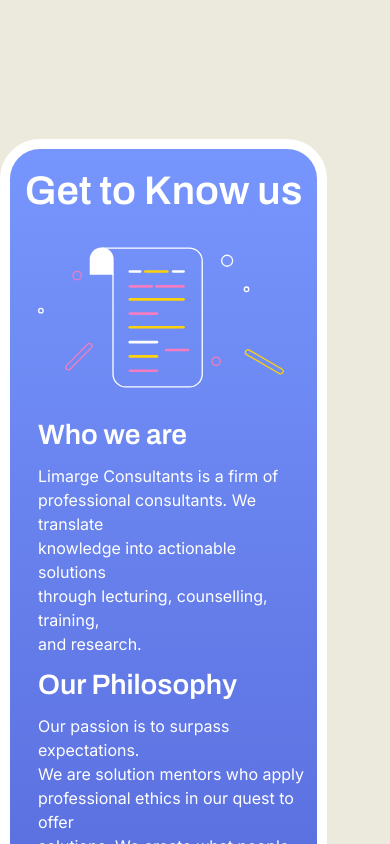
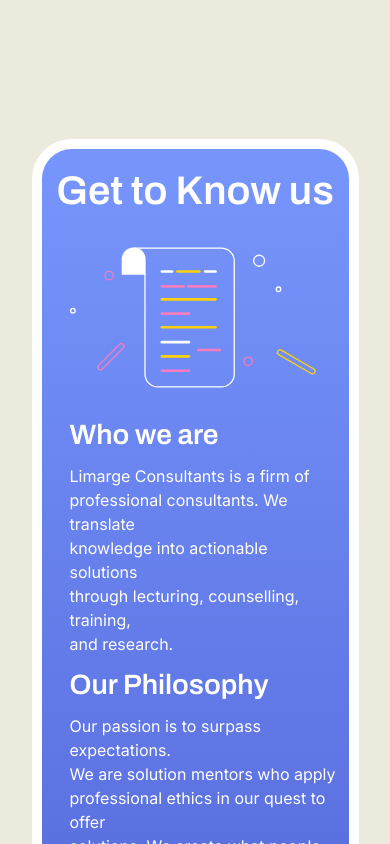
Before and after one commit to almondkiruthu/Limarge, a React (Vite) app in the folder client/: page / in a window 390 px wide. Shown: the part 4600-5444 px from the top of the page. Built offline with nearby package versions, Linux system fonts and the light colour scheme; what prettier-plugin-tailwindcss would draw is missing.

Commit message:
I made the About us component responsive on  sm breakpoints

```diff
--- a/client/src/components/Aboutus.tsx
+++ b/client/src/components/Aboutus.tsx
@@ -1,7 +1,7 @@
 const Aboutus = () => {
   return (
     <>
-      <div className="knowus-card relative  bottom-[-37.5rem]  z-10 max-w-[20.4375rem] rounded-[2.5rem] p-3 md:top-[-13rem] md:mx-auto md:max-w-[30.125rem] md:px-[4rem] md:pb-[4rem] md:pt-[3rem] lg:top-[-9rem] lg:max-w-[60.125rem] xl:top-[-12rem] xl:max-w-[75.125rem] 2xl:top-[-15rem]">
+      <div className="knowus-card relative  bottom-[-37.5rem]  z-10 mx-auto max-w-[20.4375rem] rounded-[2.5rem] p-3 sm:top-[-8rem] sm:max-w-[30.125rem] sm:px-[4rem] sm:pb-[4rem] sm:pt-[3rem] md:top-[-13rem] lg:top-[-9rem] lg:max-w-[60.125rem] xl:top-[-12rem] xl:max-w-[75.125rem] 2xl:top-[-15rem]">
         <div>
           <p className="text-center font-archivo text-[2.5rem] font-semibold text-white lg:text-start xl:text-[3.625rem]">
             Get to Know us
```
